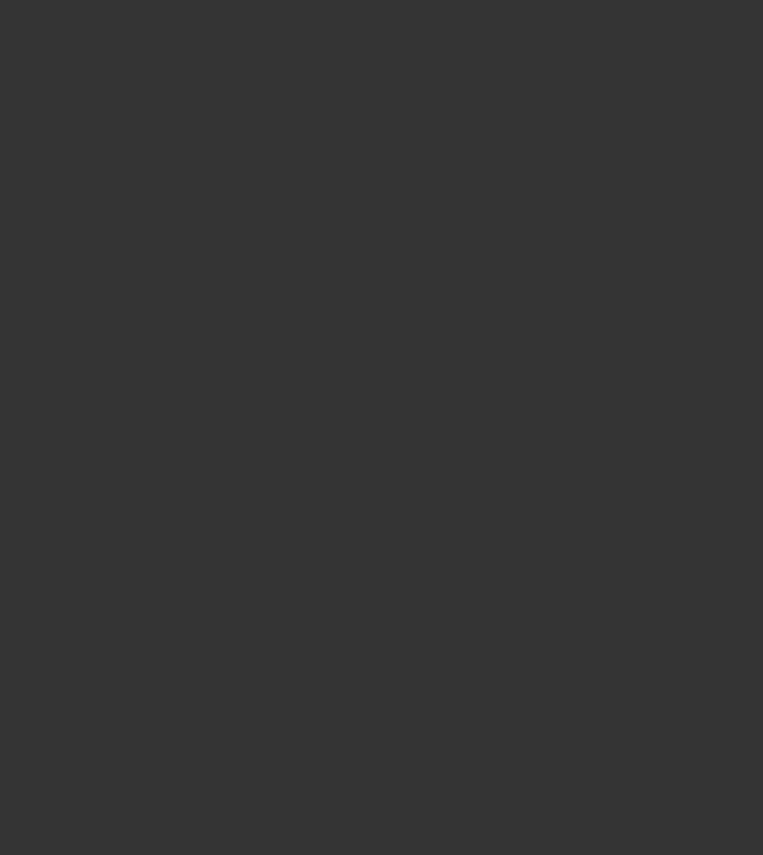
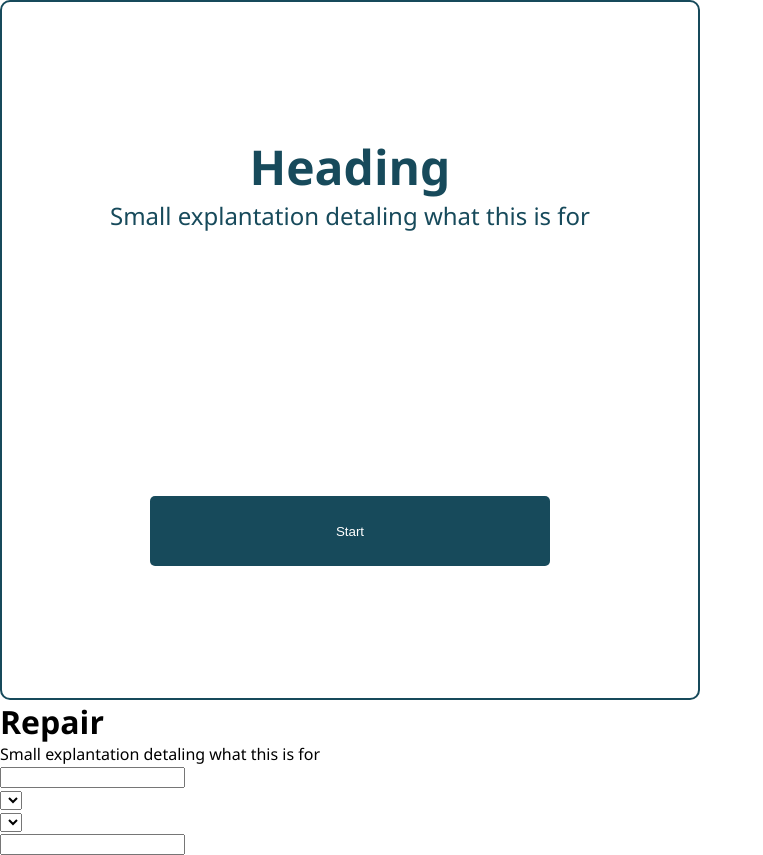
Before and after one commit to Fredrik000/bright-web-app, a React (Create React App) app: page / in a window 1280 px wide. Shown: the whole page, without its empty margins (0-763 px from the left). Before the commit the page ends 800 px from the top, so only its background shows below. Built offline with nearby package versions, Linux system fonts and the light colour scheme.

Commit message:
Form and Card component

```diff
--- a/src/App.js
+++ b/src/App.js
@@ -1,7 +1,14 @@
 import React from 'react';
+import Card from 'components/UI/Card';
+import Form from 'components/Form';
 
 function App() {
-  return <></>;
+  return (
+    <>
+      <Card />
+      <Form />
+    </>
+  );
 }
 
 export default App;
--- /dev/null
+++ b/src/components/Form.js
@@ -0,0 +1,30 @@
+import React from 'react';
+
+function Form() {
+  return (
+    <div>
+      <h1>Repair</h1>
+      <p>Small explantation detaling what this is for</p>
+      <form>
+        <div>
+          <label htmlFor='name'></label>
+          <input type='text' id='name' />
+        </div>
+        <div>
+          <label htmlFor='product'></label>
+          <select id='product' />
+        </div>
+        <div>
+          <label htmlFor='part'></label>
+          <select id='part' />
+        </div>
+        <div>
+          <label htmlFor='notes'></label>
+          <input type='textarea' id='notes' />
+        </div>
+      </form>
+    </div>
+  );
+}
+
+export default Form;
--- /dev/null
+++ b/src/components/UI/Card.js
@@ -0,0 +1,15 @@
+import React from 'react';
+
+function Card() {
+  return (
+    <div className='card'>
+      <div>
+        <h2>Heading</h2>
+        <p>Small explantation detaling what this is for </p>
+      </div>
+      <button>Start</button>
+    </div>
+  );
+}
+
+export default Card;
--- /dev/null
+++ b/src/styles/_card.scss
@@ -0,0 +1,35 @@
+@import 'config';
+
+.card {
+  display: flex;
+  flex-direction: column;
+  justify-content: space-around;
+  text-align: center;
+  width: 700px;
+  height: 700px;
+  color: $primary-color;
+  border: 2px solid $primary-color;
+  border-radius: 10px;
+
+  h2 {
+    font-size: 48px;
+  }
+
+  p {
+    font-size: 24px;
+  }
+
+  button {
+    width: 400px;
+    height: 70px;
+    color: white;
+    background-color: $primary-color;
+    border-radius: 5px;
+
+    @include easeOut;
+
+    &:hover {
+      @include btnHover;
+    }
+  }
+}
--- a/src/styles/_config.scss
+++ b/src/styles/_config.scss
@@ -1,9 +1,13 @@
 // Variables
-$primary-color: #444;
+$primary-color: #174a5b;
 
 // Mixins
 @mixin easeOut {
   transition: all 0.3s ease-out;
+}
+
+@mixin btnHover {
+  background-color: darken($primary-color, 10);
 }
 
 // Media Query Mixins
--- a/src/styles/main.css
+++ b/src/styles/main.css
@@ -1,3 +1,43 @@
+.card {
+  display: -webkit-box;
+  display: -ms-flexbox;
+  display: flex;
+  -webkit-box-orient: vertical;
+  -webkit-box-direction: normal;
+      -ms-flex-direction: column;
+          flex-direction: column;
+  -ms-flex-pack: distribute;
+      justify-content: space-around;
+  text-align: center;
+  width: 700px;
+  height: 700px;
+  color: #174a5b;
+  border: 2px solid #174a5b;
+  border-radius: 10px;
+}
+
+.card h2 {
+  font-size: 48px;
+}
+
+.card p {
+  font-size: 24px;
+}
+
+.card button {
+  width: 400px;
+  height: 70px;
+  color: white;
+  background-color: #174a5b;
+  border-radius: 5px;
+  -webkit-transition: all 0.3s ease-out;
+  transition: all 0.3s ease-out;
+}
+
+.card button:hover {
+  background-color: #0d2932;
+}
+
 * {
   -webkit-box-sizing: border-box;
           box-sizing: border-box;
@@ -10,7 +50,7 @@
 html body {
   height: 100vh;
   width: 100%;
-  background-color: #333;
+  background-color: white;
   font-family: 'Segoe UI', Tahoma, Geneva, Verdana, sans-serif;
 }
 
--- a/src/styles/main.scss
+++ b/src/styles/main.scss
@@ -1,4 +1,5 @@
 @import 'config';
+@import 'card';
 
 * {
   box-sizing: border-box;
@@ -9,7 +10,7 @@
 html body {
   height: 100vh;
   width: 100%;
-  background-color: #333;
+  background-color: white;
   font-family: 'Segoe UI', Tahoma, Geneva, Verdana, sans-serif;
 }
 
```
Also changed, not shown: 1 other file (tests, documents, lock files or other folders).
